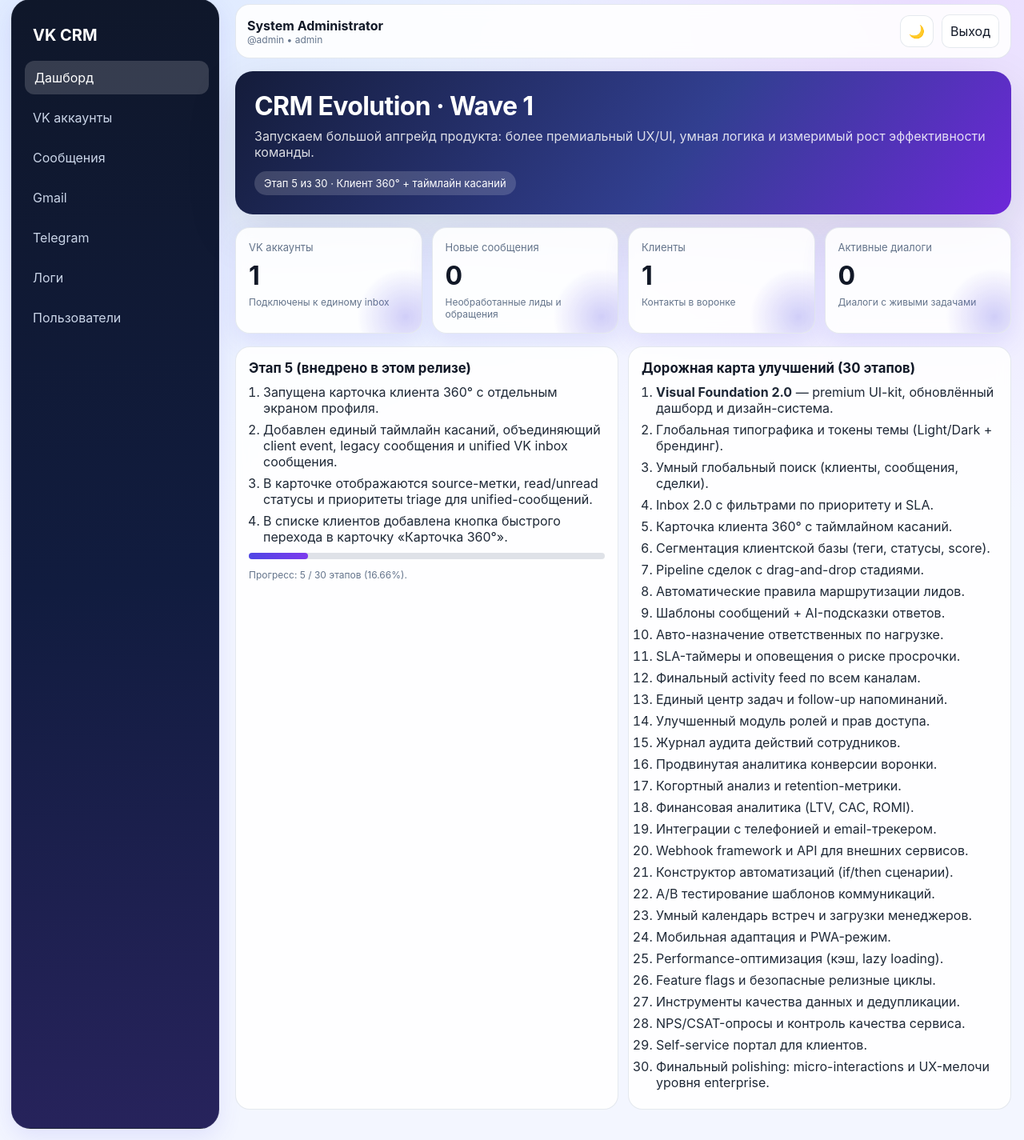
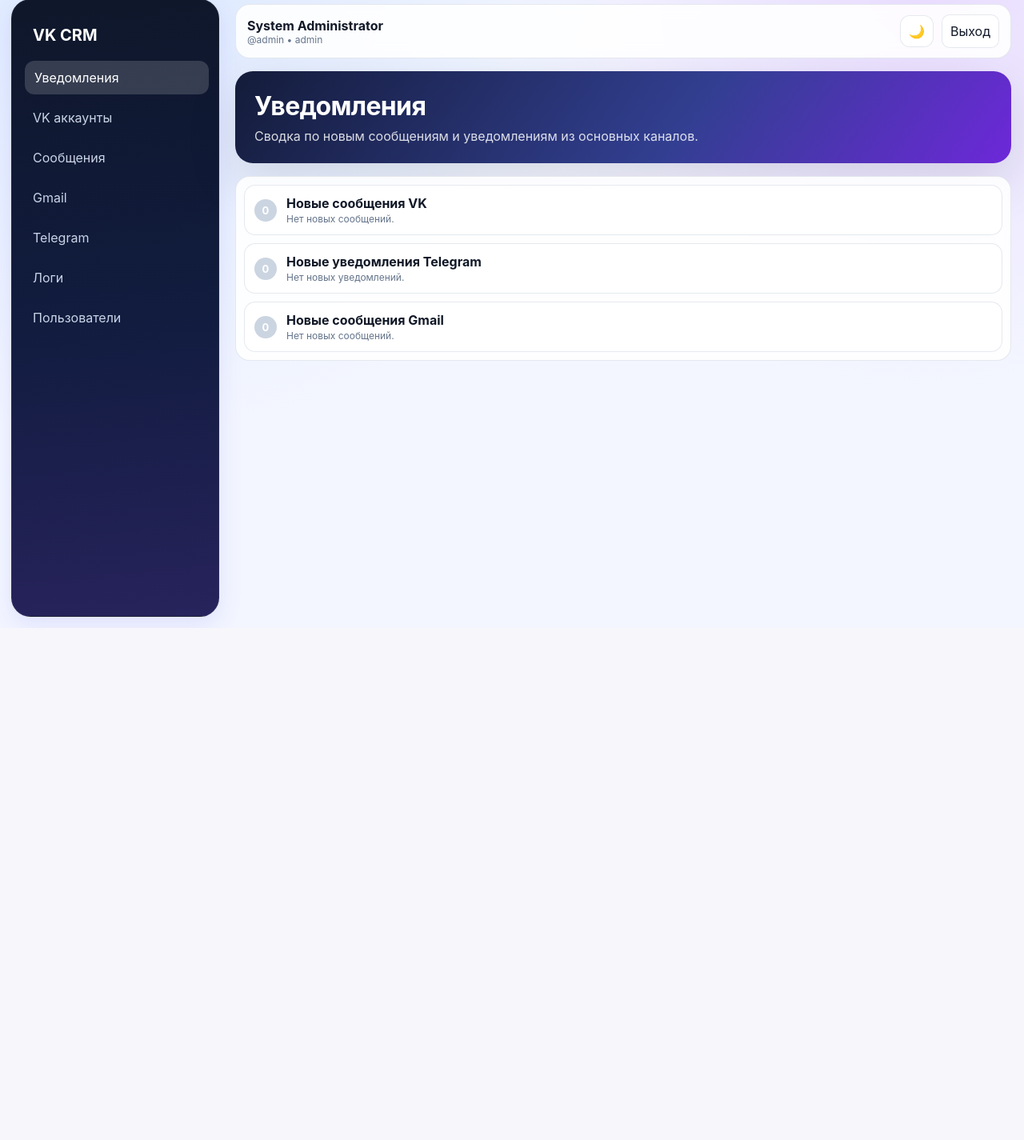
Before and after one commit to vhudoverdiev/Message, a FastAPI app: page /dashboard in a window 1280 px wide. Shown: the part 15-1440 px from the top of the page at 80% size. After the commit the page ends 798 px from the top, so only its background shows below. Run offline with FastAPI, Linux system fonts and the light colour scheme; the visitor is signed in with stand-in values (Sample User, id 1); data comes from the database, SQL or seed files in the repository; data that the repository does not hold is empty.

Commit message:
Rename dashboard to notifications and add channel counters

```diff
--- a/app/static/style.css
+++ b/app/static/style.css
@@ -412,3 +412,51 @@
     .grid-4, .grid-3, .grid-2, .form-grid { grid-template-columns: 1fr; }
     .topbar-actions { width: 100%; justify-content: flex-end; }
 }
+
+.notifications-card {
+    padding: 10px;
+}
+
+.notifications-list {
+    display: grid;
+    gap: 10px;
+}
+
+.notification-tab {
+    display: flex;
+    align-items: center;
+    gap: 12px;
+    border: 1px solid var(--border);
+    border-radius: 14px;
+    padding: 12px;
+    background: var(--panel-solid);
+    transition: transform .2s ease, border-color .2s ease;
+}
+
+.notification-tab:hover {
+    transform: translateY(-1px);
+    border-color: rgba(79, 70, 229, 0.42);
+}
+
+.count-circle {
+    min-width: 28px;
+    height: 28px;
+    border-radius: 999px;
+    display: inline-flex;
+    align-items: center;
+    justify-content: center;
+    font-weight: 700;
+    font-size: 13px;
+    color: #fff;
+    background: linear-gradient(120deg, var(--primary), var(--primary-2));
+}
+
+.count-circle.empty {
+    background: #cbd5e1;
+}
+
+.notification-main {
+    display: flex;
+    flex-direction: column;
+    gap: 2px;
+}
--- a/app/templates/base.html
+++ b/app/templates/base.html
@@ -11,7 +11,7 @@
     <aside class="sidebar">
         <div class="brand">VK CRM</div>
         <nav class="menu">
-            <a href="/dashboard" class="{% if request.url.path in ['/', '/dashboard'] %}active{% endif %}">Дашборд</a>
+            <a href="/dashboard" class="{% if request.url.path in ['/', '/dashboard'] %}active{% endif %}">Уведомления</a>
             <a href="/accounts" class="{% if '/accounts' in request.url.path %}active{% endif %}">VK аккаунты</a>
             <a href="/messages" class="{% if '/messages' in request.url.path %}active{% endif %}">Сообщения</a>
             <a href="/gmail" class="{% if '/gmail' in request.url.path %}active{% endif %}">Gmail</a>
--- a/app/templates/dashboard.html
+++ b/app/templates/dashboard.html
@@ -1,80 +1,29 @@
 {% extends 'base.html' %}
 {% block content %}
 <section class="page-header">
-    <h1>CRM Evolution · Wave 1</h1>
-    <p>Запускаем большой апгрейд продукта: более премиальный UX/UI, умная логика и измеримый рост эффективности команды.</p>
-    <div class="roadmap-pill">Этап 5 из 30 · Клиент 360° + таймлайн касаний</div>
+    <h1>Уведомления</h1>
+    <p>Сводка по новым сообщениям и уведомлениям из основных каналов.</p>
 </section>
 
-<div class="grid-4">
-    <div class="card kpi-card">
-        <div class="kpi-title">VK аккаунты</div>
-        <div class="kpi-value">{{ stats.accounts }}</div>
-        <div class="kpi-meta">Подключены к единому inbox</div>
-    </div>
-    <div class="card kpi-card">
-        <div class="kpi-title">Новые сообщения</div>
-        <div class="kpi-value">{{ stats.new_messages }}</div>
-        <div class="kpi-meta">Необработанные лиды и обращения</div>
-    </div>
-    <div class="card kpi-card">
-        <div class="kpi-title">Клиенты</div>
-        <div class="kpi-value">{{ stats.clients }}</div>
-        <div class="kpi-meta">Контакты в воронке</div>
-    </div>
-    <div class="card kpi-card">
-        <div class="kpi-title">Активные диалоги</div>
-        <div class="kpi-value">{{ stats.dialogs }}</div>
-        <div class="kpi-meta">Диалоги с живыми задачами</div>
-    </div>
-</div>
-
-<div class="grid-2">
-    <div class="card">
-        <h3>Этап 5 (внедрено в этом релизе)</h3>
-        <ol class="roadmap-list">
-            <li>Запущена карточка клиента 360° с отдельным экраном профиля.</li>
-            <li>Добавлен единый таймлайн касаний, объединяющий client event, legacy сообщения и unified VK inbox сообщения.</li>
-            <li>В карточке отображаются source-метки, read/unread статусы и приоритеты triage для unified-сообщений.</li>
-            <li>В списке клиентов добавлена кнопка быстрого перехода в карточку «Карточка 360°».</li>
-        </ol>
-        <div class="progress-track" aria-label="Прогресс дорожной карты"><span style="width: 16.66%"></span></div>
-        <p class="small">Прогресс: 5 / 30 этапов (16.66%).</p>
-    </div>
-    <div class="card">
-        <h3>Дорожная карта улучшений (30 этапов)</h3>
-        <ol class="roadmap-list">
-            <li><b>Visual Foundation 2.0</b> — premium UI-kit, обновлённый дашборд и дизайн-система.</li>
-            <li>Глобальная типографика и токены темы (Light/Dark + брендинг).</li>
-            <li>Умный глобальный поиск (клиенты, сообщения, сделки).</li>
-            <li>Inbox 2.0 с фильтрами по приоритету и SLA.</li>
-            <li>Карточка клиента 360° с таймлайном касаний.</li>
-            <li>Сегментация клиентской базы (теги, статусы, score).</li>
-            <li>Pipeline сделок с drag-and-drop стадиями.</li>
-            <li>Автоматические правила маршрутизации лидов.</li>
-            <li>Шаблоны сообщений + AI-подсказки ответов.</li>
-            <li>Авто-назначение ответственных по нагрузке.</li>
-            <li>SLA-таймеры и оповещения о риске просрочки.</li>
-            <li>Финальный activity feed по всем каналам.</li>
-            <li>Единый центр задач и follow-up напоминаний.</li>
-            <li>Улучшенный модуль ролей и прав доступа.</li>
-            <li>Журнал аудита действий сотрудников.</li>
-            <li>Продвинутая аналитика конверсии воронки.</li>
-            <li>Когортный анализ и retention-метрики.</li>
-            <li>Финансовая аналитика (LTV, CAC, ROMI).</li>
-            <li>Интеграции с телефонией и email-трекером.</li>
-            <li>Webhook framework и API для внешних сервисов.</li>
-            <li>Конструктор автоматизаций (if/then сценарии).</li>
-            <li>A/B тестирование шаблонов коммуникаций.</li>
-            <li>Умный календарь встреч и загрузки менеджеров.</li>
-            <li>Мобильная адаптация и PWA-режим.</li>
-            <li>Performance-оптимизация (кэш, lazy loading).</li>
-            <li>Feature flags и безопасные релизные циклы.</li>
-            <li>Инструменты качества данных и дедупликации.</li>
-            <li>NPS/CSAT-опросы и контроль качества сервиса.</li>
-            <li>Self-service портал для клиентов.</li>
-            <li>Финальный polishing: micro-interactions и UX-мелочи уровня enterprise.</li>
-        </ol>
+<div class="card notifications-card">
+    <div class="notifications-list">
+        {% for notification in stats.notifications.values() %}
+        <a class="notification-tab" href="{{ notification.link }}">
+            {% if notification.count > 0 %}
+            <span class="count-circle" aria-label="Новых: {{ notification.count }}">{{ notification.count }}</span>
+            {% else %}
+            <span class="count-circle empty" aria-hidden="true">0</span>
+            {% endif %}
+            <span class="notification-main">
+                <strong>{{ notification.title }}</strong>
+                {% if notification.count > 0 %}
+                <span class="small">Есть {{ notification.count }} новых.</span>
+                {% else %}
+                <span class="small">{{ notification.empty_text }}.</span>
+                {% endif %}
+            </span>
+        </a>
+        {% endfor %}
     </div>
 </div>
 {% endblock %}
```
Also changed, not shown: app/services/dashboard_service.py (+33 -5 lines).
